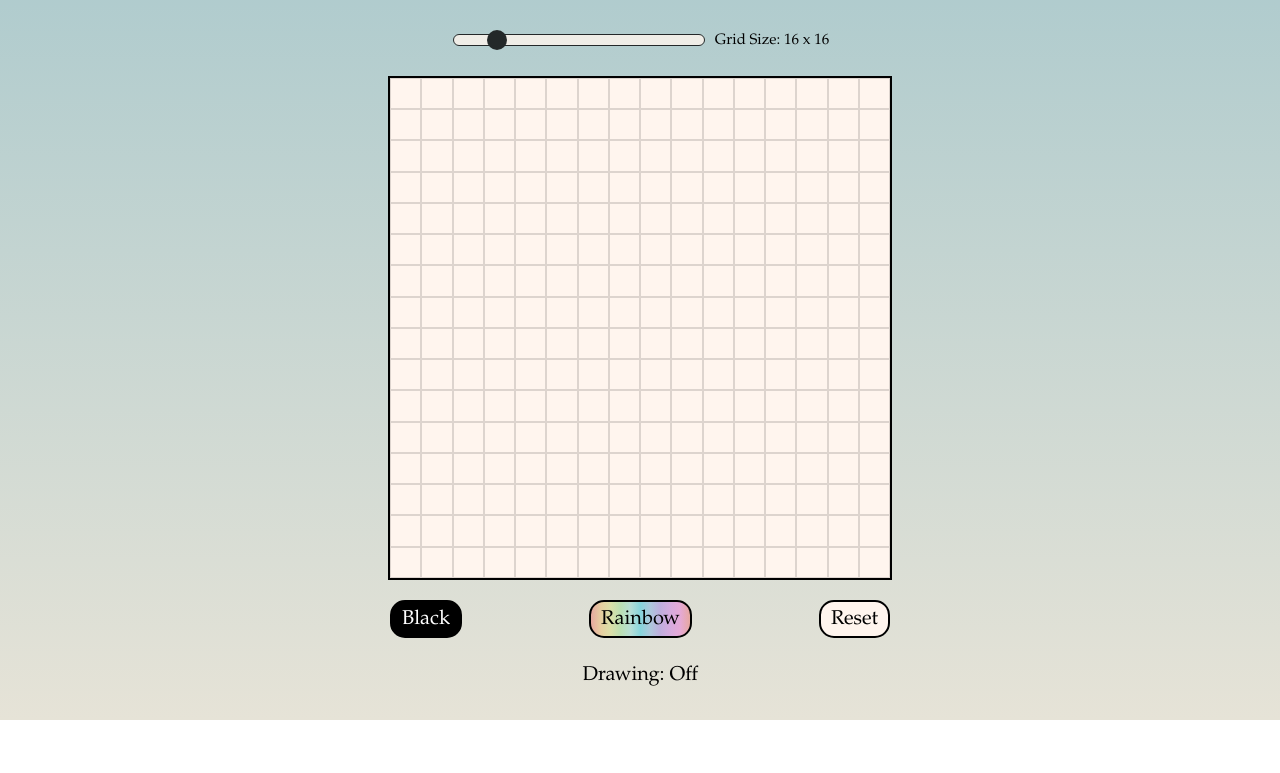
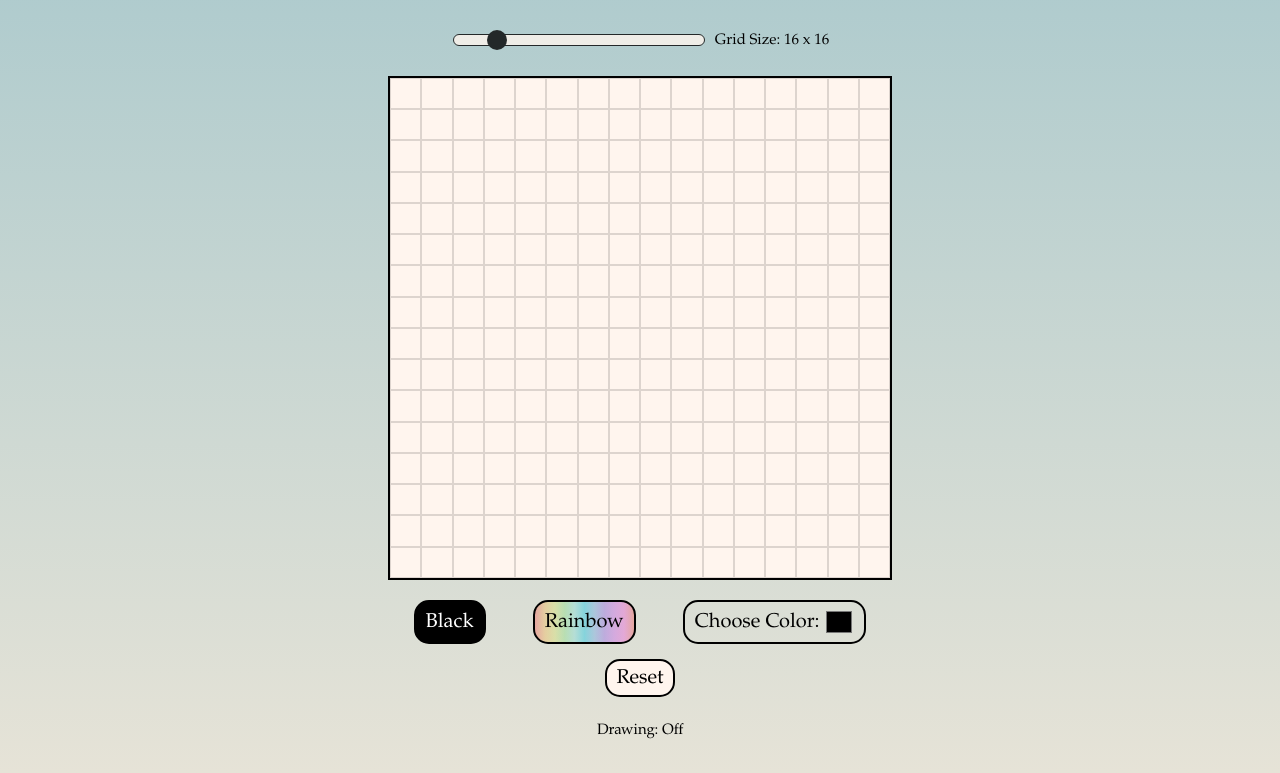
Before and after one commit to gwolanski/etch-a-sketch, a plain HTML site: page index.html in a window 1280 px wide. Shown: the part 154-927 px from the top of the page. Before the commit the page ends 874 px from the top, so only its background shows below. Drawn offline with Linux system fonts and the light colour scheme.

Commit message:
Added color selector

```diff
--- a/index.html
+++ b/index.html
@@ -16,9 +16,17 @@
 
         <div id="gridContainer"></div>
 
-        <div id="buttons">
+        <div id="color-selection">
             <button id="blackbtn" onclick="setColor('black')">Black</button>
             <button id="rainbowbtn" onclick="setColor('rainbow')">Rainbow</button>
+            <div id="color-selector-container">
+                <label for="color-selector">Choose Color:</label>
+                <input type="color" name="color" id="color-selector">
+            </div>
+
+
+        </div>
+        <div>
             <button id="resetbtn">Reset</button>
         </div>
 
--- a/script.js
+++ b/script.js
@@ -49,8 +49,10 @@ function colorDiv() {
     if (coloringEnabled) {
         if (color == 'rainbow') {
             this.style.backgroundColor = `hsl(${Math.random() * 360}, 100%, 50%)`
+        } else if (color == 'black') {
+            this.style.backgroundColor = "black";
         } else {
-            this.style.backgroundColor = "black";
+            this.style.backgroundColor = colorSelector.value;
         }
     }
 }
@@ -60,12 +62,9 @@ function setColor(colorChoice) {
 }
 
 function toggleDrawing() {
-
-
     if (coloringEnabled) {
         coloringEnabled = false;
         drawingStatus.innerHTML = "Drawing: Off";
-
     } else {
         coloringEnabled = true;
         drawingStatus.innerHTML = "Drawing: On";
@@ -85,7 +84,11 @@ blackButton.addEventListener('click', e => {
     color = "black";
 });
 
+let colorSelector = document.getElementById("color-selector")
+console.log(colorSelector.value);
+colorSelector.addEventListener("change", e => {
+    color = colorSelector.value;
+})
+
 
 createGrid(16);
-
-//create a function that stops/starts drawing when user clicks on one of the divs
--- a/styles.css
+++ b/styles.css
@@ -30,11 +30,6 @@ h1 {
 
 .gridItem {
     border: 1px solid rgba(0, 0, 0, 0.135);
-}
-
-.hover {
-    border: 1px solid black;
-    background-color: blue;
 }
 
 .slideContainer {
@@ -84,10 +79,16 @@ h1 {
     font-size: 15px;
 }
 
-#buttons {
+#color-selection {
     display: flex;
     width: 500px;
-    justify-content: space-between;
+    justify-content: space-around;
+}
+
+label {
+    font-family: 'american typewriter', palatino, papyrus;
+    font-size: 20px;
+    margin-right: 5px;
 }
 
 #resetbtn {
@@ -99,6 +100,11 @@ h1 {
     padding-left: 10px;
     padding-right: 10px;
     border: 2px black solid;
+    margin-top: 15px;
+}
+
+#resetbtn:hover {
+    border: 3px rgb(2, 111, 151) solid;
 }
 
 #blackbtn {
@@ -111,6 +117,10 @@ h1 {
     padding-left: 10px;
     padding-right: 10px;
     border: 2px black solid;
+}
+
+#blackbtn:hover {
+    border: 3px rgb(2, 111, 151) solid;
 }
 
 #rainbowbtn {
@@ -137,9 +147,38 @@ h1 {
     border: 2px black solid;
 }
 
+#rainbowbtn:hover {
+    border: 3px rgb(2, 111, 151) solid;
+}
+
+#color-selector {
+    -webkit-appearance: none;
+    -moz-appearance: none;
+    appearance: none;
+    width: 30px;
+    height: 30px;
+    background-color: transparent;
+    padding: 0;
+    border: none;
+}
+
+#color-selector-container {
+    display: flex;
+    align-items: center;
+    border: 2px solid black;
+    border-radius: 15px;
+    padding: 5px;
+    padding-left: 10px;
+    padding-right: 10px;
+}
+
+#color-selector-container:hover {
+    border: 3px rgb(2, 111, 151) solid;
+}
+
 #drawingStatus {
     margin: 25px;
     color:black;
-    font-size: 20px;
+    font-size: 15px;
     font-family: 'american typewriter', palatino, papyrus;
 }
```
Also changed, not shown: 1 other file.
